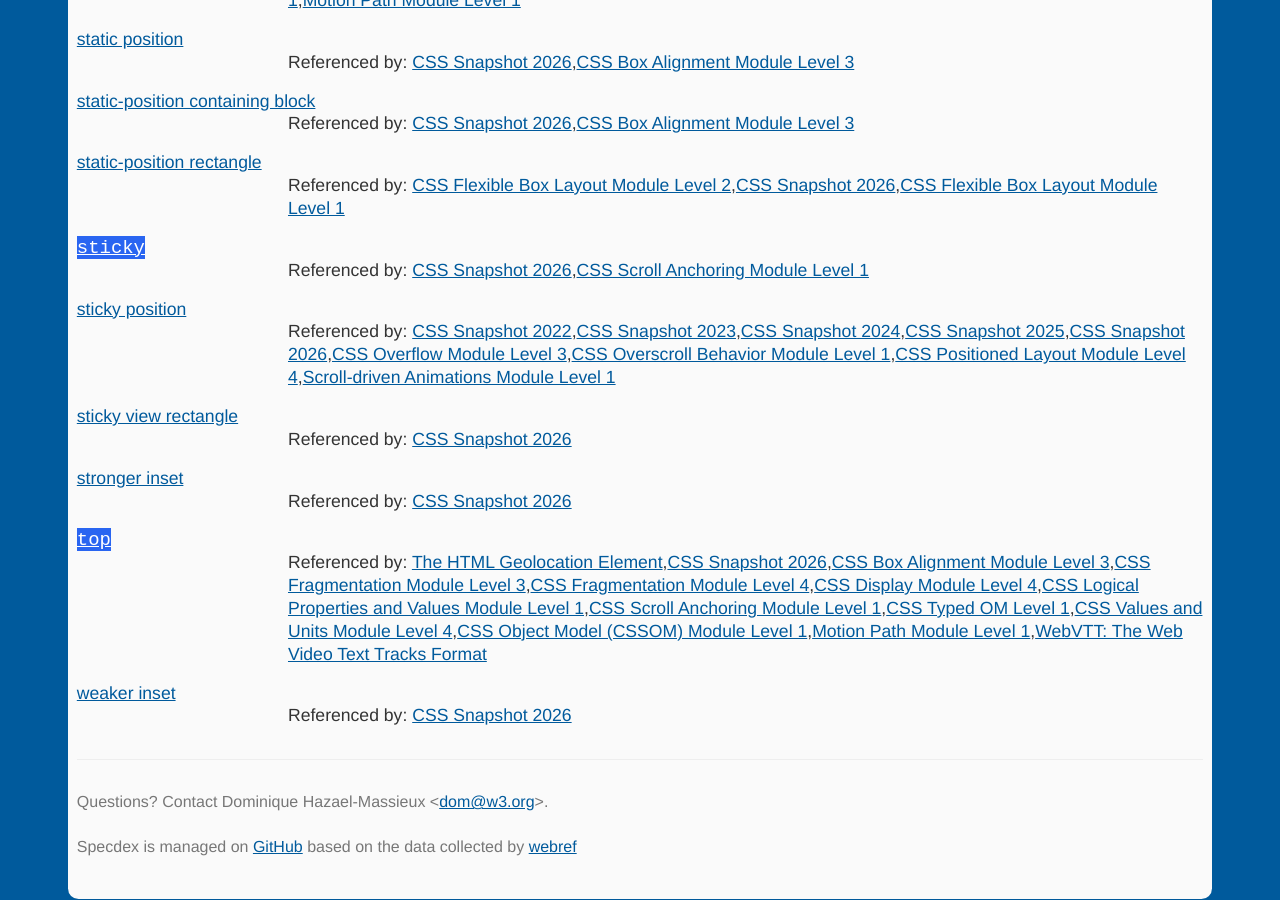
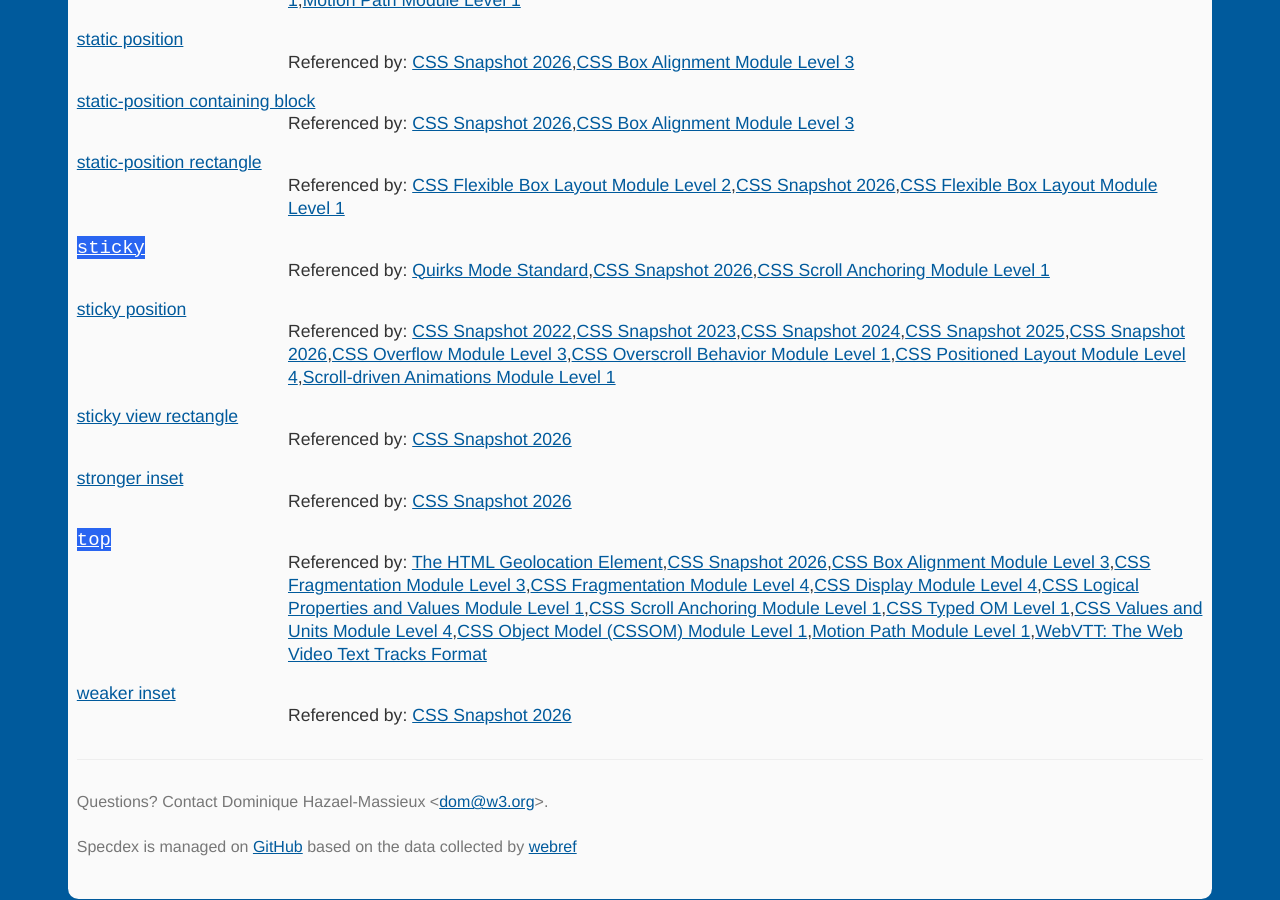
Before and after one commit to dontcallmedom/specdex, a Jekyll site: the page built from css-position-3.html, in a window 1280 px wide and 900 px high, scrolled down 2787 px. Built offline with Jekyll 4.4.1, drawn with Linux system fonts in a browser that asks for light colours.

Commit message:
Automatic update

```diff
--- a/css-position-3.html
+++ b/css-position-3.html
@@ -75,7 +75,7 @@ layout: base
 <dt><a class="concept" href="https:&#x2F;&#x2F;drafts.csswg.org&#x2F;css-position-3&#x2F;#static-position-rectangle">static-position rectangle</a></dt>
 <dd>Referenced by: <a href="https:&#x2F;&#x2F;drafts.csswg.org&#x2F;css-flexbox-2&#x2F;">CSS Flexible Box Layout Module Level 2</a>,<a href="https:&#x2F;&#x2F;drafts.csswg.org&#x2F;css-2026&#x2F;">CSS Snapshot 2026</a>,<a href="https:&#x2F;&#x2F;drafts.csswg.org&#x2F;css-flexbox-1&#x2F;">CSS Flexible Box Layout Module Level 1</a></dd>
 <dt><a class="css" href="https:&#x2F;&#x2F;drafts.csswg.org&#x2F;css-position-3&#x2F;#valdef-position-sticky"><code>sticky</code></a></dt>
-<dd>Referenced by: <a href="https:&#x2F;&#x2F;drafts.csswg.org&#x2F;css-2026&#x2F;">CSS Snapshot 2026</a>,<a href="https:&#x2F;&#x2F;drafts.csswg.org&#x2F;css-scroll-anchoring-1&#x2F;">CSS Scroll Anchoring Module Level 1</a></dd>
+<dd>Referenced by: <a href="https:&#x2F;&#x2F;quirks.spec.whatwg.org&#x2F;">Quirks Mode Standard</a>,<a href="https:&#x2F;&#x2F;drafts.csswg.org&#x2F;css-2026&#x2F;">CSS Snapshot 2026</a>,<a href="https:&#x2F;&#x2F;drafts.csswg.org&#x2F;css-scroll-anchoring-1&#x2F;">CSS Scroll Anchoring Module Level 1</a></dd>
 <dt><a class="concept" href="https:&#x2F;&#x2F;drafts.csswg.org&#x2F;css-position-3&#x2F;#sticky-position">sticky position</a></dt>
 <dd>Referenced by: <a href="https:&#x2F;&#x2F;drafts.csswg.org&#x2F;css-2022&#x2F;">CSS Snapshot 2022</a>,<a href="https:&#x2F;&#x2F;drafts.csswg.org&#x2F;css-2023&#x2F;">CSS Snapshot 2023</a>,<a href="https:&#x2F;&#x2F;drafts.csswg.org&#x2F;css-2024&#x2F;">CSS Snapshot 2024</a>,<a href="https:&#x2F;&#x2F;drafts.csswg.org&#x2F;css-2025&#x2F;">CSS Snapshot 2025</a>,<a href="https:&#x2F;&#x2F;drafts.csswg.org&#x2F;css-2026&#x2F;">CSS Snapshot 2026</a>,<a href="https:&#x2F;&#x2F;drafts.csswg.org&#x2F;css-overflow-3&#x2F;">CSS Overflow Module Level 3</a>,<a href="https:&#x2F;&#x2F;drafts.csswg.org&#x2F;css-overscroll-1&#x2F;">CSS Overscroll Behavior Module Level 1</a>,<a href="https:&#x2F;&#x2F;drafts.csswg.org&#x2F;css-position-4&#x2F;">CSS Positioned Layout Module Level 4</a>,<a href="https:&#x2F;&#x2F;drafts.csswg.org&#x2F;scroll-animations-1&#x2F;">Scroll-driven Animations Module Level 1</a></dd>
 <dt><a class="concept" href="https:&#x2F;&#x2F;drafts.csswg.org&#x2F;css-position-3&#x2F;#sticky-view-rectangle">sticky view rectangle</a></dt>
```
